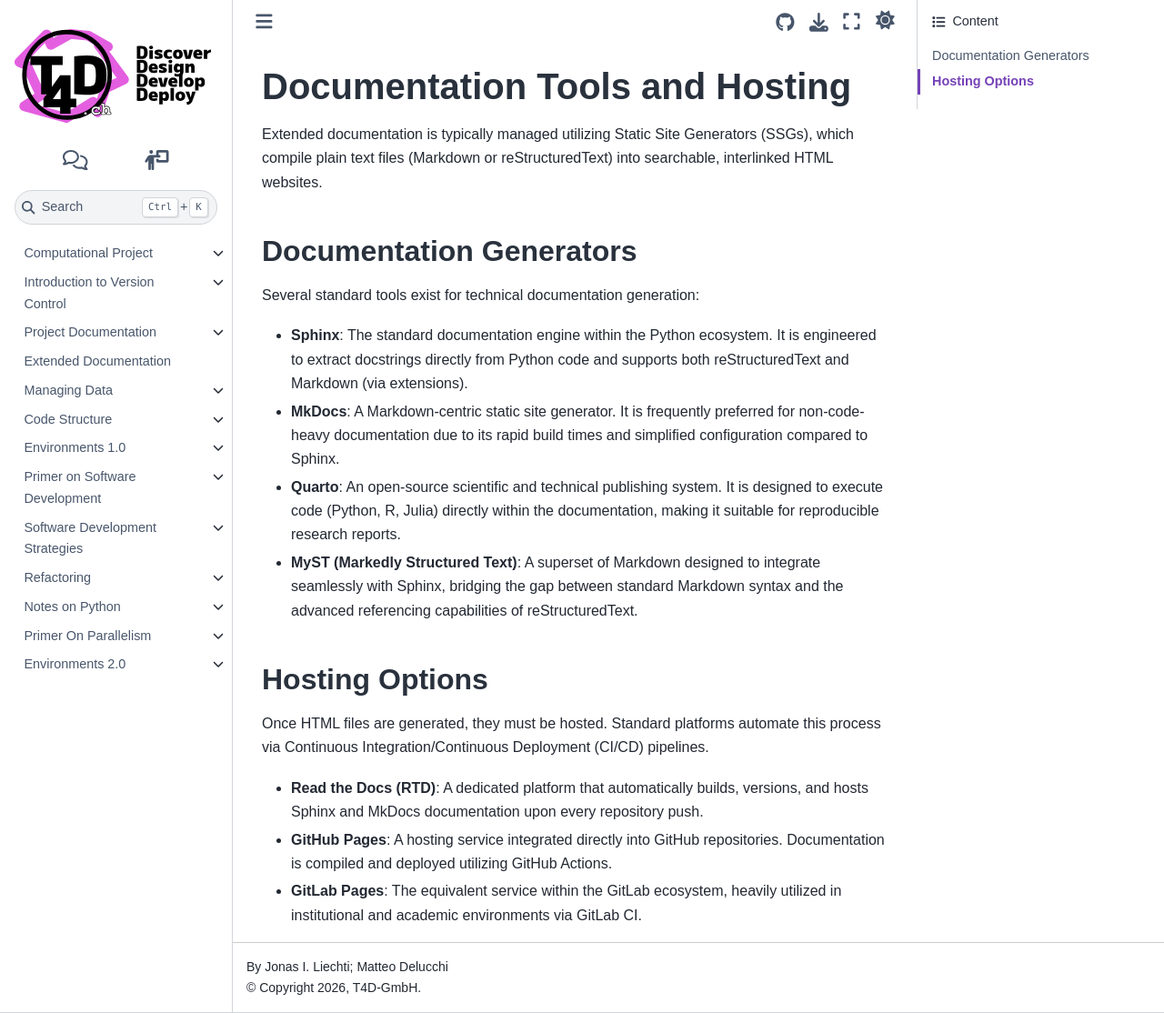
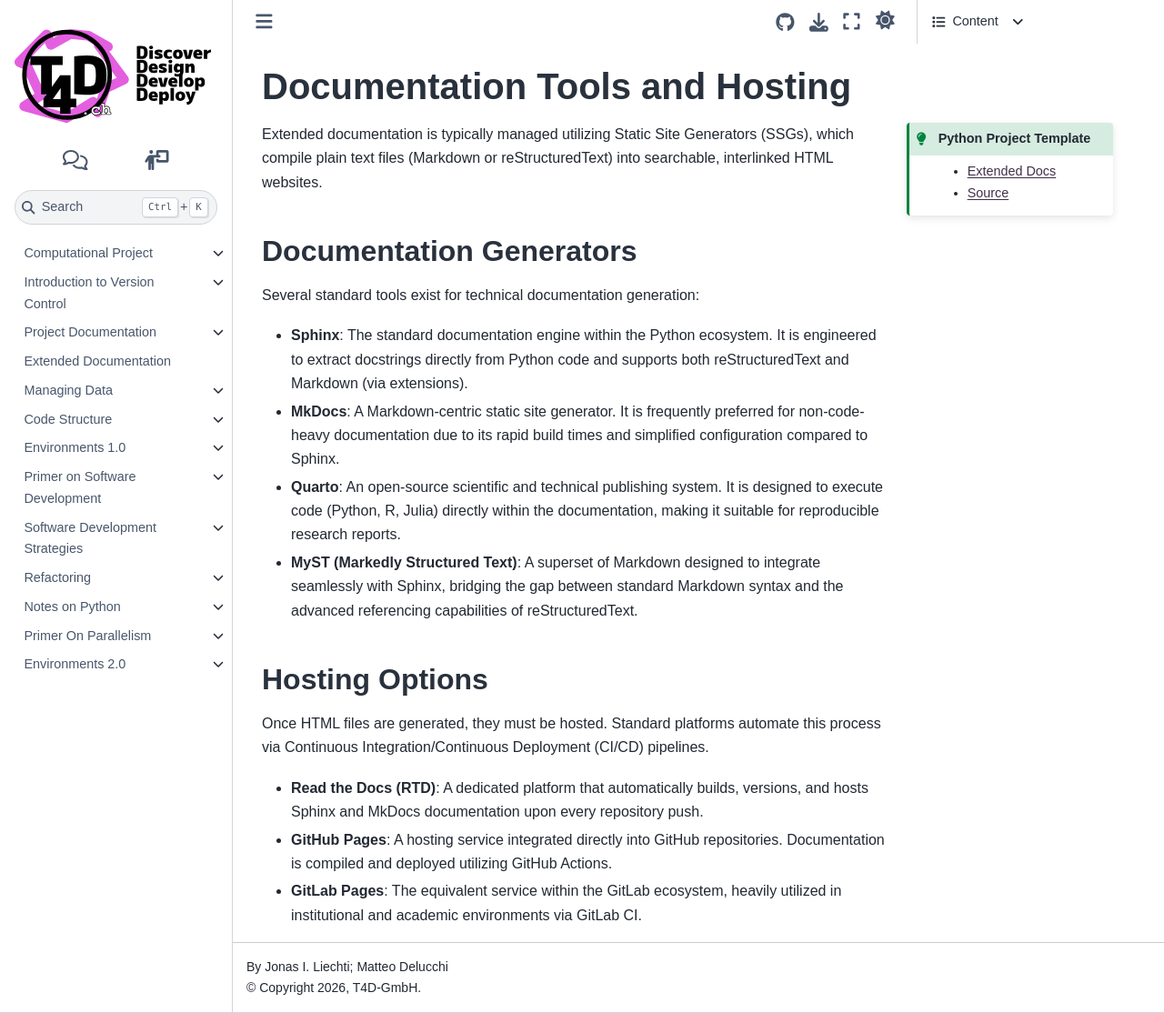
Before and after one commit to t4d-gmbh/researchSoftwareEngineering, a Sphinx documentation site: the page built from source/content/extendedDocumentation/toolsHosting.md, in a window 1280 px wide and 1114 px high. Shown: the whole window at 91% size. Built offline with Sphinx 7.4.7 and the Sphinx Book theme 1.1.4, drawn with Linux system fonts in a browser that asks for light colours; some web fonts are replaced; pages that are not in the unit, such as notebooks, are missing from menus; the version number could not be read and is left out.

Commit message:
adding links for example

```diff
--- a/source/content/extendedDocumentation/toolsHosting.md
+++ b/source/content/extendedDocumentation/toolsHosting.md
@@ -1,5 +1,10 @@
 ## Documentation Tools and Hosting
 
+:::{admonition} Python Project Template
+:class: tip margin
+- [Extended Docs](https://j-i-l.github.io/pythonProject/index.html)
+- [Source](https://github.com/j-i-l/pythonProject/tree/main/docs)
+:::
 {% if slide %}
 
 **Static Site Generators**
```
